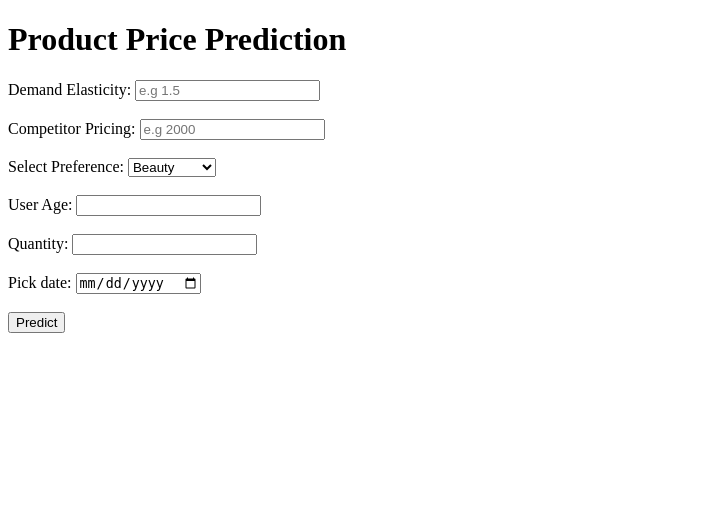
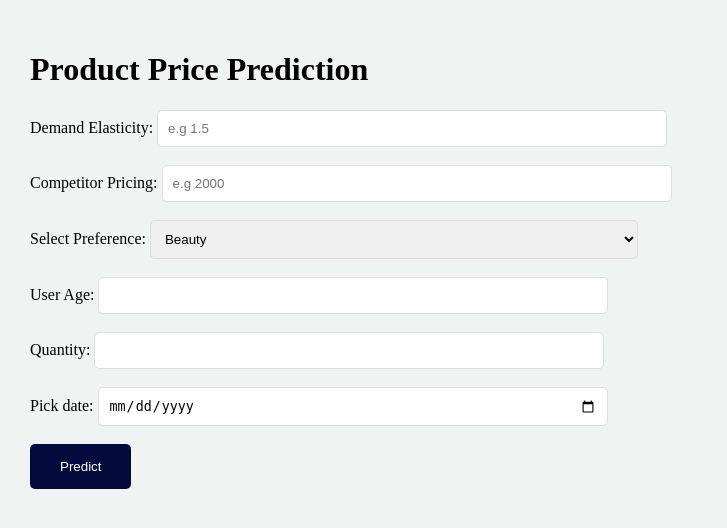
Before and after one commit to Orinameh/final_project, a Flask app: page / in a window 1280 px wide. Shown: the top 528 px of the page, without its empty margins (0-727 px from the left). Run offline with Flask 3, Linux system fonts and the light colour scheme; parts of the project's set-up code (start-up, migrations or seed data) failed here and were passed over.

Commit message:
update the style

```diff
--- a/app.py
+++ b/app.py
@@ -9,6 +9,7 @@ model = joblib.load('model.joblib')
 
 # Initialize the Flask app
 app = Flask(__name__)
+
 
 # Define the home route
 @app.route('/')
@@ -22,7 +23,6 @@ def index():
 def predict():
     if request.method == 'POST':
         try:
-            print(request)
             # Get input values from the form
             demand_elasticity = float(request.form['demand_elasticity'])
             competitor_pricing = float(request.form['competitor_pricing'])
@@ -33,18 +33,18 @@ def predict():
             month = int(date.month)
             day_of_week = int(date.day)
 
-            print([age, customer_preferences, quantity, demand_elasticity, competitor_pricing, month, day_of_week])
-
             # Prepare the input data for prediction
             input_features = np.array([[age, customer_preferences, quantity, demand_elasticity, competitor_pricing, month, day_of_week]])
 
             # Make prediction
             predicted_price = model.predict(input_features)[0]
 
+            categories = enumerate(['Beauty', 'Clothing', 'Electronics'])
+
             # Return the result to the user
-            return render_template('index.html', prediction_text=f'Predicted Price per Unit: ${predicted_price:.2f}')
+            return render_template('index.html', categories=categories, prediction_text=f'Predicted Price per Unit: ${predicted_price:.2f}')
         except Exception as e:
-            return render_template('index.html', prediction_text=f'Error occurred: {e}')
+            return render_template('index.html', categories=categories, prediction_text=f'Error occurred: {e}')
 
 if __name__ == '__main__':
     app.run(host='0.0.0.0', debug=True)
--- a/templates/index.html
+++ b/templates/index.html
@@ -2,6 +2,32 @@
 <html>
 <head>
     <title>Price Prediction</title>
+
+    <style>
+        body {
+          padding: 20px;
+          margin: 10px;
+          background-color: #eff3f2;
+        }
+
+        #btn {
+          background-color: #040b3c;
+          color: #fff;
+          border: 0;
+          padding: 15px 30px;
+          border-radius: 5px;
+          cursor: pointer;
+        }
+
+        input[type="text"],
+        input[type="number"], input[type="date"], select {
+          padding: 10px;
+          border: 1px solid #ddd;
+          border-radius: 5px;
+          width: 40%;
+        }
+
+      </style>
 </head>
 <body>
     <h1>Product Price Prediction</h1>
@@ -31,7 +57,7 @@
         <label for="quantity">Pick date:</label>
         <input type="date" id="date" name="date" required><br><br>
 
-        <input type="submit" value="Predict">
+        <input id="btn" type="submit" value="Predict">
     </form>
 
     {% if prediction_text %}
```
